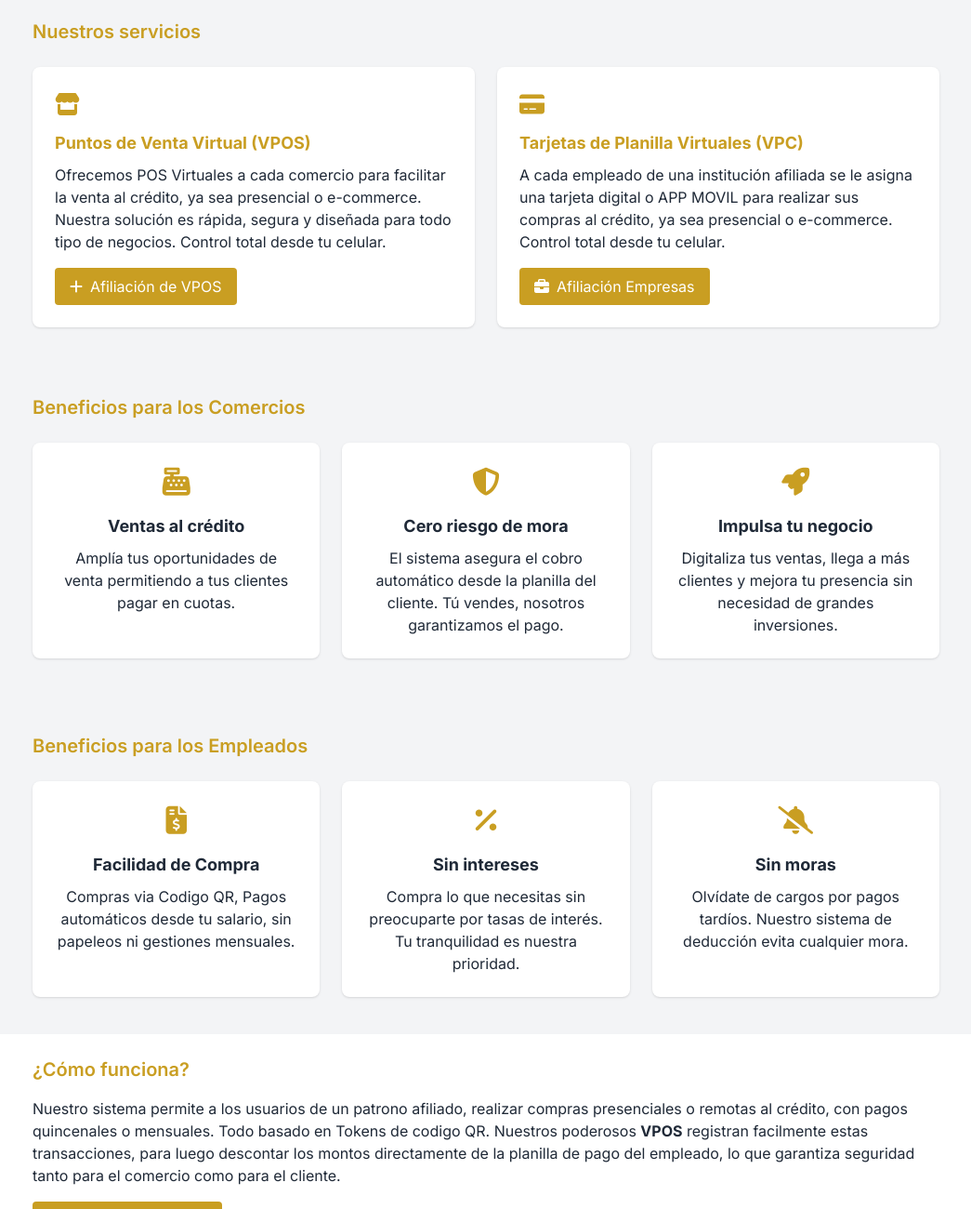
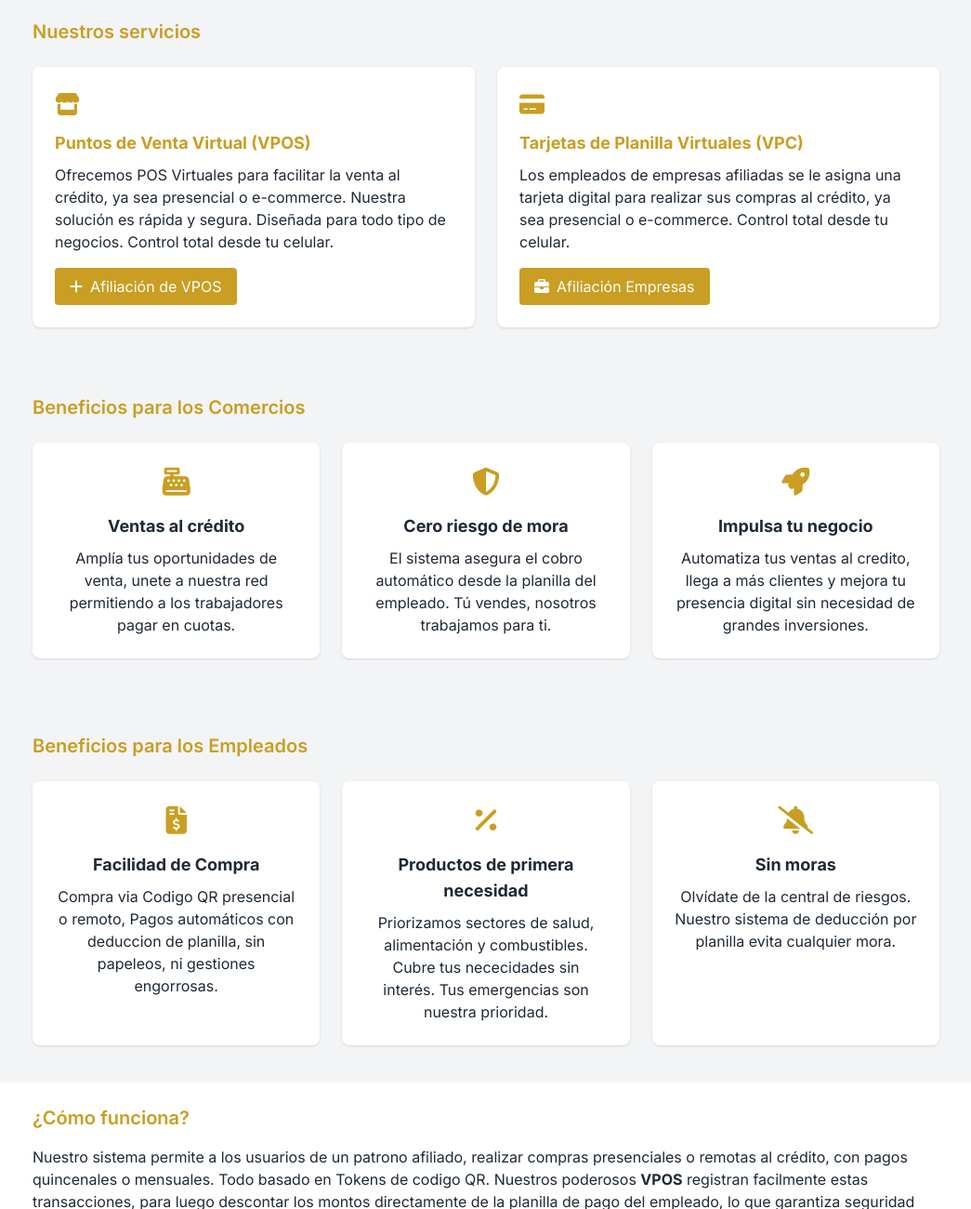
Before and after one commit to Deldenredp/Deldenredp.github.io, a plain HTML site: page index.html in a window 1280 px wide. Shown: the part 1112-2412 px from the top of the page at 93% size, without its empty margins (117-1162 px from the left). Drawn offline with nearby package versions, Linux system fonts and the light colour scheme.

Commit message:
Update index.html

```diff
--- a/index.html
+++ b/index.html
@@ -276,7 +276,7 @@
         <div class="bg-white dark:bg-gray-700 p-6 rounded-lg shadow transition duration-300 ease-in-out transform hover:scale-105">
           <i class="fa-solid fa-store text-brand text-2xl mb-3"></i>
           <h3 class="text-lg font-bold text-brand mb-2">Puntos de Venta Virtual (VPOS)</h3>
-          <p class="mb-4">Ofrecemos POS Virtuales a cada comercio para facilitar la venta al crédito, ya sea presencial o e-commerce. Nuestra solución es rápida, segura y diseñada para todo tipo de negocios. Control total desde tu celular.</p>
+          <p class="mb-4">Ofrecemos POS Virtuales para facilitar la venta al crédito, ya sea presencial o e-commerce. Nuestra solución es rápida y segura. Diseñada para todo tipo de negocios. Control total desde tu celular.</p>
           <a href="#" onclick="abrirFormulario('vpos'); return false;"
 
              class="inline-block bg-brand text-white px-4 py-2 rounded hover:bg-yellow-700 transition duration-300 ease-in-out transform hover:scale-105">
@@ -287,7 +287,7 @@
         <div class="bg-white dark:bg-gray-700 p-6 rounded-lg shadow transition duration-300 ease-in-out transform hover:scale-105">
           <i class="fa-solid fa-credit-card text-brand text-2xl mb-3"></i>
           <h3 class="text-lg font-bold text-brand mb-2">Tarjetas de Planilla Virtuales (VPC)</h3>
-          <p class="mb-4">A cada empleado de una institución afiliada se le asigna una tarjeta digital o APP MOVIL para realizar sus compras al crédito, ya sea presencial o e-commerce. Control total desde tu celular.</p>
+          <p class="mb-4">Los empleados de empresas afiliadas se le asigna una tarjeta digital para realizar sus compras al crédito, ya sea presencial o e-commerce. Control total desde tu celular.</p>
           <a href="#" onclick="abrirFormulario('patronos'); return false;"
              class="inline-block bg-brand text-white px-4 py-2 rounded hover:bg-yellow-700 transition duration-300 ease-in-out transform hover:scale-105">
             <i class="fa-solid fa-briefcase mr-2"></i>Afiliación Empresas
@@ -305,17 +305,17 @@
       <div class="bg-white dark:bg-gray-900 p-6 rounded-lg shadow text-center transition transform hover:scale-105">
         <i class="fa-solid fa-cash-register text-brand text-3xl mb-4"></i>
         <h3 class="text-lg font-bold mb-2">Ventas al crédito</h3>
-        <p>Amplía tus oportunidades de venta permitiendo a tus clientes pagar en cuotas.</p>
+        <p>Amplía tus oportunidades de venta, unete a nuestra red permitiendo a los trabajadores pagar en cuotas.</p>
       </div>
       <div class="bg-white dark:bg-gray-900 p-6 rounded-lg shadow text-center transition transform hover:scale-105">
         <i class="fa-solid fa-shield-halved text-brand text-3xl mb-4"></i>
         <h3 class="text-lg font-bold mb-2">Cero riesgo de mora</h3>
-        <p>El sistema asegura el cobro automático desde la planilla del cliente. Tú vendes, nosotros garantizamos el pago.</p>
+        <p>El sistema asegura el cobro automático desde la planilla del empleado. Tú vendes, nosotros trabajamos para ti.</p>
       </div>
       <div class="bg-white dark:bg-gray-900 p-6 rounded-lg shadow text-center transition transform hover:scale-105">
         <i class="fa-solid fa-rocket text-brand text-3xl mb-4"></i>
         <h3 class="text-lg font-bold mb-2">Impulsa tu negocio</h3>
-        <p>Digitaliza tus ventas, llega a más clientes y mejora tu presencia sin necesidad de grandes inversiones.</p>
+        <p>Automatiza tus ventas al credito, llega a más clientes y mejora tu presencia digital sin necesidad de grandes inversiones.</p>
       </div>
     </div>
   </div>
@@ -331,17 +331,17 @@
         <div class="bg-white dark:bg-gray-900 p-6 rounded-lg shadow text-center transition transform hover:scale-105">
           <i class="fa-solid fa-file-invoice-dollar text-brand text-3xl mb-4"></i>
           <h3 class="text-lg font-bold mb-2">Facilidad de Compra</h3>
-          <p>Compras via Codigo QR, Pagos automáticos desde tu salario, sin papeleos ni gestiones mensuales.</p>
+          <p>Compra via Codigo QR presencial o remoto, Pagos automáticos con deduccion de planilla, sin papeleos, ni gestiones engorrosas.</p>
         </div>
         <div class="bg-white dark:bg-gray-900 p-6 rounded-lg shadow text-center transition transform hover:scale-105">
           <i class="fa-solid fa-percent text-brand text-3xl mb-4"></i>
-          <h3 class="text-lg font-bold mb-2">Sin intereses</h3>
-          <p>Compra lo que necesitas sin preocuparte por tasas de interés. Tu tranquilidad es nuestra prioridad.</p>
+          <h3 class="text-lg font-bold mb-2">Productos de primera necesidad</h3>
+          <p>Priorizamos sectores de salud, alimentación y combustibles. Cubre tus nececidades sin interés. Tus emergencias son nuestra prioridad.</p>
         </div>
         <div class="bg-white dark:bg-gray-900 p-6 rounded-lg shadow text-center transition transform hover:scale-105">
           <i class="fa-solid fa-bell-slash text-brand text-3xl mb-4"></i>
           <h3 class="text-lg font-bold mb-2">Sin moras</h3>
-          <p>Olvídate de cargos por pagos tardíos. Nuestro sistema de deducción evita cualquier mora.</p>
+          <p>Olvídate de la central de riesgos. Nuestro sistema de deducción por planilla evita cualquier mora.</p>
         </div>
 
       </div>
```
